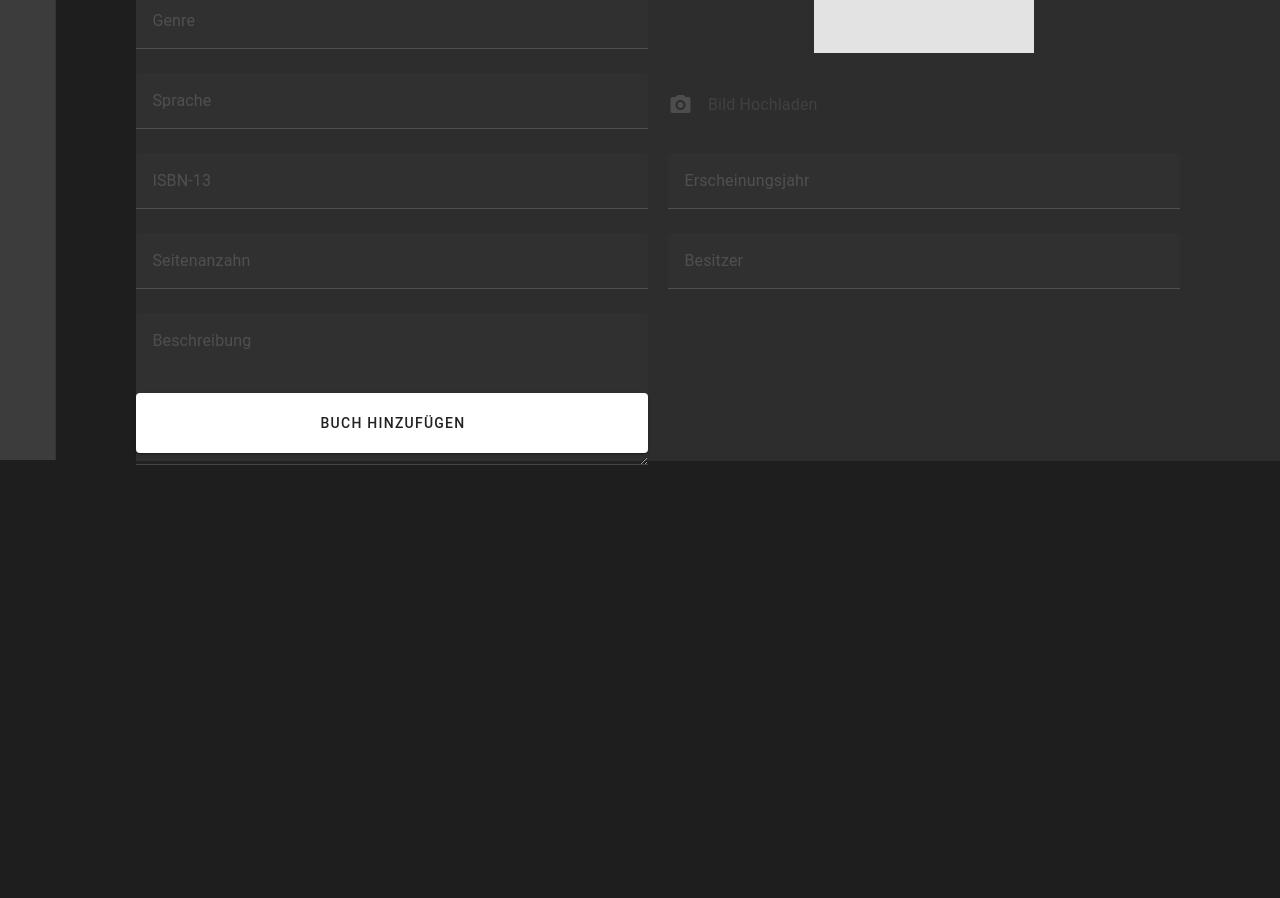
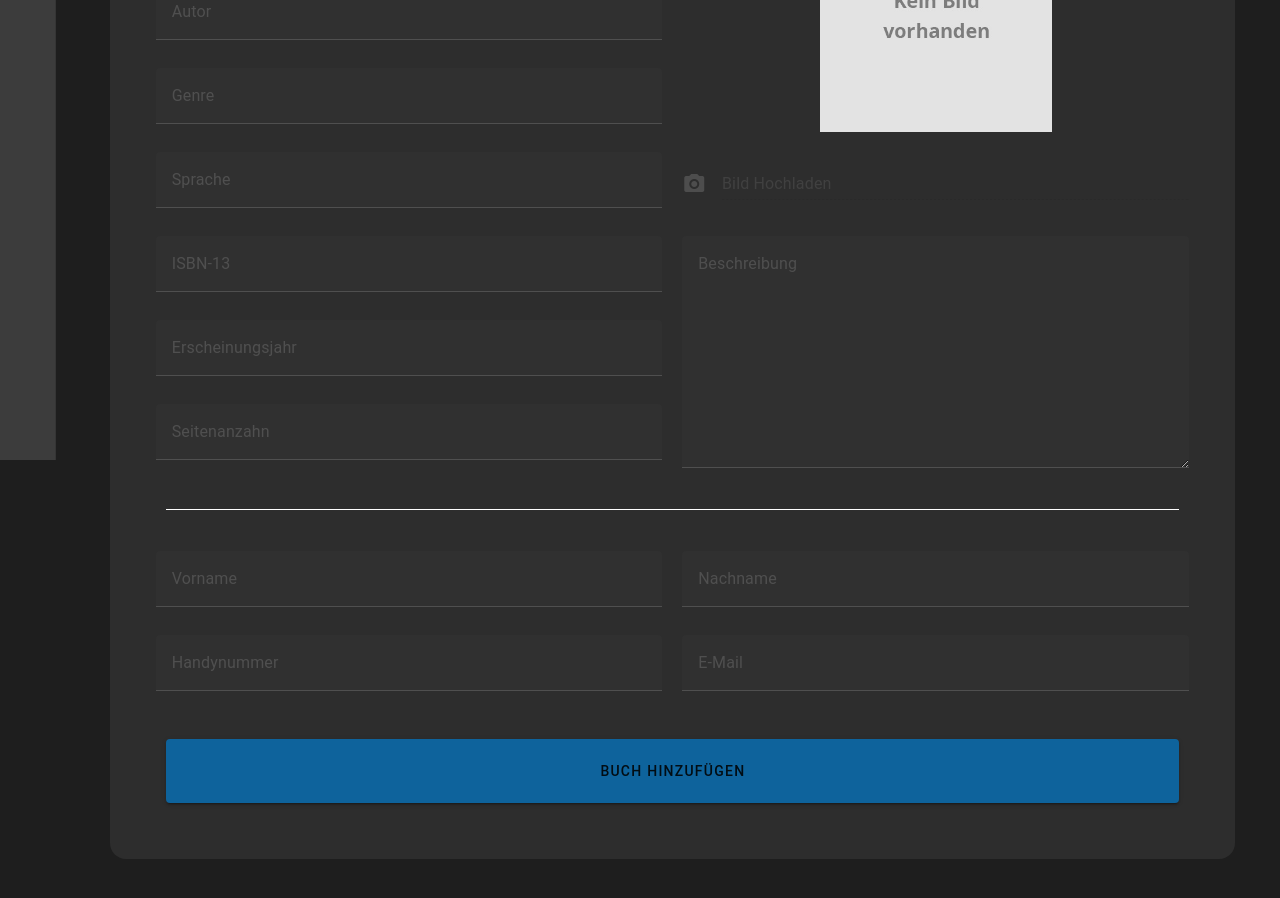
Before and after one commit to Marcey1611/Buecherei-Webanwendung, a Vue app in the folder frontend/library/: page /add in a window 1280 px wide. Shown: the part 340-1238 px from the top of the page. Before the commit the page ends 849 px from the top, so only its background shows below. Built offline with nearby package versions, Linux system fonts and the light colour scheme.

Commit message:
Rules bei Add + Owner

```diff
--- a/frontend/library/src/components/Add.vue
+++ b/frontend/library/src/components/Add.vue
@@ -1,33 +1,45 @@
 <template>
-    <h1 id="AddH1">Add a new book to our libraray</h1>
+    <h1 id="AddH1">Füge ein neues Buch zur Bibliothek hinzu!</h1>
     <label v-show="errorShow" id="errLable">{{ errorLable }}</label>
-    <v-form id="Add">
-        <v-text-field v-model="this.title" @blur="getBook()" id="AddTitle" type="text" placeholder="Titel"></v-text-field>
+
+    <div id="idDivclearAdd">
+        <v-icon id="idclearAdd" @click="this.clearFields">mdi-close</v-icon>
+    <v-form id="Add" ref="form">
+        <div id="idBuch">
+            <v-text-field v-model="this.title" @blur="getBook()" id="AddTitle" :rules="[v=>!!v|| 'Title ist ein Pflichtfeld']" type="text" placeholder="Titel" required></v-text-field>
         <div id="idImgDiv">
             <img :src="this.cover" id="idImg">
         </div>
-
-        <v-text-field v-model="this.author" @blur="getBook()" id="AddAuthor" type="text" placeholder="Autor"></v-text-field>
-        <v-text-field v-model="this.genre" id="Genre" type="text" placeholder="Genre"></v-text-field>
-        <v-text-field v-model="this.language" id="Sprache" type="text" placeholder="Sprache"></v-text-field>
-
-
+        <v-text-field v-model="this.author" @blur="getBook()" id="AddAuthor" :rules="[v=>!!v|| 'Autor ist ein Pflichtfeld']" type="text" placeholder="Autor" required></v-text-field>
+        <v-text-field v-model="this.genre" id="Genre" :rules="[v=>!!v|| 'Genre ist ein Pflichtfeld']" type="text" placeholder="Genre" required></v-text-field>
+        <v-text-field v-model="this.language" id="Sprache" :rules="[v=>!!v|| 'Title ist ein Pflichtfeld']" type="text" placeholder="Sprache" required></v-text-field>
         <form action="upload" id="Bild">
             <v-file-input label="Bild Hochladen" prepend-icon="mdi-camera" accept="image/png, image/jpeg, image/bmp"
                 variant="underlined" :disabled="this.showUpload"></v-file-input>
         </form>
-        <v-text-field v-model="this.isbn" @blur="getCoverByISBN()" id="ISBN" type="number" min="0" step="1"
-            placeholder="ISBN-13"></v-text-field>
-        <v-text-field v-model="this.releaseYear" id="Erscheinungsjahr" type="number" min="0" step="1"
-            placeholder="Erscheinungsjahr"></v-text-field>
-     <v-text-field v-model="this.pages" id="Seitenzahl" type="number" min="0" step="1" placeholder="Seitenanzahn"></v-text-field>
+        <v-text-field v-model="this.isbn" @blur="getCoverByISBN()" id="ISBN" :rules="[v=>!!v|| 'ISBN ist ein Pflichtfeld']" type="number" min="0" step="1"
+            placeholder="ISBN-13" required></v-text-field>
+            <v-textarea v-model="this.description" id="Beschreibung" :rules="[v=>!!v|| 'Beschreibung ist ein Pflichtfeld']" type="text" placeholder="Beschreibung" required></v-textarea>
+        <v-text-field v-model="this.releaseYear" id="Erscheinungsjahr" :rules="[v=>!!v|| 'Title ist ein Pflichtfeld']" type="number" min="0" step="1"
+            placeholder="Erscheinungsjahr" required></v-text-field>
+            <div></div>
+     <v-text-field v-model="this.pages" id="Seitenzahl" :rules="[v=>!!v|| 'Title ist ein Pflichtfeld']" type="number" min="0" step="1" placeholder="Seitenanzahn"></v-text-field>
 
-        <v-text-field v-model="this.owner" id="Sprache" type="text" placeholder="Besitzer"></v-text-field>
-        <v-textarea v-model="this.description" id="Beschreibung" type="text" placeholder="Beschreibung"></v-textarea>
 
-        <div></div>
-        <v-btn @click="addBook()" id="idButton">Buch hinzufügen</v-btn>
+        </div><!-- Buch bis Hier-->
+        <div id="idOwner">
+        <v-text-field v-model="this.owner.firstName" id="Sprache" :rules="[v=>!!v|| 'Vorname ist ein Pflichtfeld']" type="text" placeholder="Vorname"></v-text-field>
+        <v-text-field v-model="this.owner.lastName" id="Sprache" :rules="[v=>!!v|| 'Nachname ist ein Pflichtfeld']" type="text" placeholder="Nachname"></v-text-field>
+        <v-text-field v-model="this.owner.phoneNumber" id="Sprache" :rules="[v=>!!v|| 'Handynummer ist ein Pflichtfeld']" type="text" placeholder="Handynummer"></v-text-field>
+        <v-text-field v-model="this.owner.eMail" id="Sprache" :rules="[v=>!!v|| 'Email ist ein Pflichtfeld']" type="text" placeholder="E-Mail"></v-text-field>
+        </div>
+
+
+
+
+        <v-btn type="submit" @click="validate()" id="idButton">Buch hinzufügen</v-btn>
     </v-form>
+</div>
 </template>
 
 <script>
@@ -46,6 +58,12 @@ export default {
             pages: null,
             description: '',
             cover: this.nopic,
+            owner:{
+                firstName:'',
+                lastName:'',
+                phoneNumber:'',
+                eMail:''
+            },
             errorLable: '',
             errorShow: '',
             showUpload: true,
@@ -55,6 +73,7 @@ export default {
     },
     methods: {
         addBook() {
+            console.log("test")
             console.log(this.isbn)
             this.realNewBook(this.isbn).then(() => {
                 console.log("Hallo")
@@ -96,7 +115,6 @@ export default {
                 console.log('Buch ist bereits in der Datenbank')
                 this.errorLable = 'Buch ist bereits in der Datenbank'
                 this.errorShow = true
-
             })
 
         },
@@ -125,6 +143,7 @@ export default {
                                     console.log(tmpISBN)
                                 }
                             })
+
                             let tmpYear = respInfo.publishedDate.substring(0, 4)
                             try{this.isbn = tmpISBN}catch{console.log("ISBN Is not available")}
                             try{this.title = respInfo.title}catch{console.log("Title Is not available")}
@@ -160,6 +179,19 @@ export default {
                     resolve(true);})})
 
         },
+        resolveAbbreviation(){
+            return new Promise(function(resolve,reject){
+            axios.get("http://localhost:8080/books/").then(response => {
+                console.log(response.data)
+                    response.data.forEach(element => {
+                        console.log(element.isbn)
+                        if (element.isbn == tmpISBN){
+                            reject();
+                        }
+                    })
+                    resolve(true);})})
+        },
+
         getCoverByISBN() {
             this.disableErrorMSG()
             if (this.isbn != '' && this.cover == this.nopic) {
@@ -175,26 +207,27 @@ export default {
                 this.showUpload = true
             }
         },
-        titlecorrespondstoISBN() {
-            try {
-
-            } catch (error) {
-
-            }
-        },
         disableErrorMSG() {
             this.errorLable = ''
             this.errorShow = true;
         },
         clearFields(){
-            this.isbn= '',
+            this.isbn= null,
             this.title= '',
             this.author= '',
-            this.releaseYear= '',
+            this.releaseYear= null,
             this.genre= '',
             this.language= '',
             this.pages= null,
             this.description= ''
+            this.cover = this.nopic
+        },
+        async validate(){
+            const { valid } =  await this.$refs.form.validate()
+                if(valid){
+                    this.addBook()
+                }
+
         }
     },
     mounted() {
@@ -208,28 +241,48 @@ export default {
 
 
 </script>
-
-
 <style>
 #AddH1 {
     white-space: pre;
     padding: 3vw;
+    color:#828282
+}
+#idDivclearAdd{
+    background-color: #2d2d2d;
+    width: 95%;
+    border-radius: 2vh;
+    margin: 1%;
+    padding: 1%;
+
 }
 
 #Add {
-    background-color: #2d2d2d;
+
+    grid-template-rows: auto auto 8vh;
+
+    justify-content: center;
+    padding: 4%;
+
+}
+#idBuch, #idOwner{
+    display: grid;
+    grid-template-columns: 50% 50%;
     color: #828282;
-    display: grid;
-    grid-template-columns: 40vw 40vw;
-    grid-template-rows: 7.5vh 7.5vh 7.5vh 7.5vh 7.5vh 7.5vh 7.5vh 7.5vh;
-    grid-gap: 20px;
+    grid-gap: 2.5vh;
     width: auto;
     height: auto;
-    padding-bottom: 1vh;
-    margin-left: 3vw;
-    justify-content: left;
+    justify-content: center;
 }
-
+#idBuch{
+    grid-template-rows: 8vh 8vh 8vh 8vh 8vh 8vh 8vh;
+    margin-bottom: 4%;
+}
+#idOwner{
+    border-top: 0.125vh solid white;
+    padding-top: 4%;
+    grid-template-rows: 8vh 8vh;
+    margin-bottom: 4%;
+}
 #idImgDiv {
     max-height: 100%;
     max-width: 100%;
@@ -240,9 +293,7 @@ export default {
     display: flex;
     justify-content: center;
     align-items: center;
-
 }
-
 #idImg {
     max-height: 100%;
     max-width: 100%;
@@ -250,31 +301,29 @@ export default {
 }
 
 #Beschreibung {
-    grid-row: 4/ 7;
+    grid-row: 5/ 7;
     grid-column: 2;
-    max-height: 120;
+   height: 29vh;
 }
 
 #errLable {
     color: red;
 
 }
-
-#Seitenzahl {
-    grid-column: 1;
-}
-
 #AddDescription {
     grid-column-start: 1;
     grid-column-end: 3;
     white-space: pre-wrap;
     overflow-y: auto;
 }
-
 #idButton {
-    max-width: 100%;
-    max-height: 100%;
-    height: 100%;
+    height: 8vh;
     width: 100%;
+    background-color: #0E639C;
+}
+#idclearAdd{
+    float: right;
+    background-color: #0E639C;
+    border-radius: 1vh;
 }
 </style>
```
Also changed, not shown: 1 other file (tests, documents, lock files or other folders).
